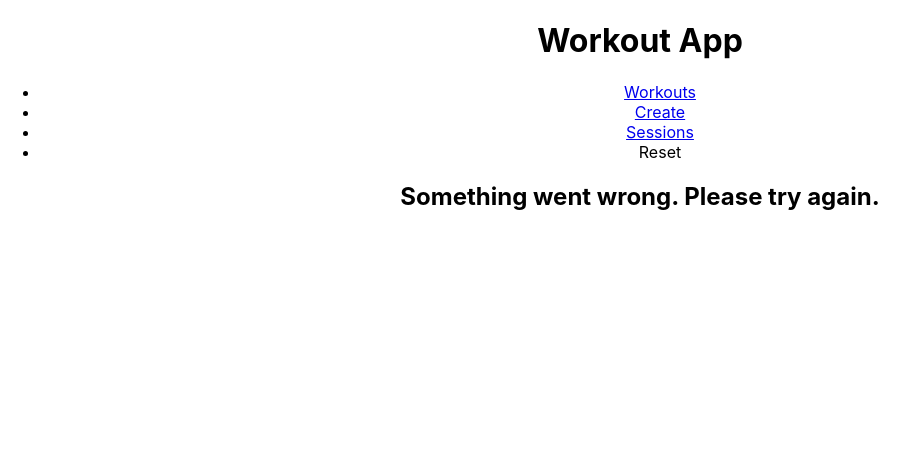
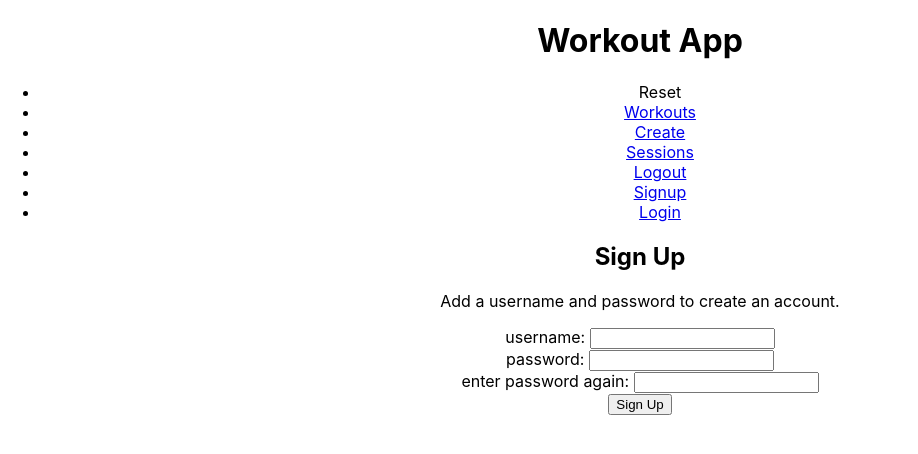
Before and after one commit to msolorio/workout_app_client, a React (Create React App) app: page /signup in a window 1280 px wide. Before the commit this address led to /workouts. Shown: the top 454 px of the page, without its empty margins (0-918 px from the left). Built offline with nearby package versions, Linux system fonts and the light colour scheme.

Commit message:
Adds Login and Signup pages and stores local storage item on login

```diff
--- a/src/App.tsx
+++ b/src/App.tsx
@@ -1,4 +1,4 @@
-import React from 'react';
+import React, { useState } from 'react';
 import { Switch, Route, Redirect } from 'react-router-dom';
 import Header from './components/Header';
 import CreateWorkout from './pages/CreateWorkout/CreateWorkout'
@@ -7,21 +7,40 @@ import ShowWorkout from './pages/ShowWorkout/ShowWorkout'
 import IndexSession from './pages/IndexSession/IndexSession'
 import ShowSession from './pages/ShowSession/ShowSession'
 import EditWorkout from './pages/EditWorkout/EditWorkout'
+import Signup from './pages/Signup/Signup'
+import Login from './pages/Login/Login'
+import Home from './pages/Home/Home'
+import { setLoginToken, removeLoginToken } from './utils/authUtils'
 import './App.css'
 
 function App() {
+
+  // TODO: Move these methods to the child components ////////////////////////////
+  const setSessionToken = (token: string) => {
+    setLoginToken(token)
+  }
+
+  const removeSessionToken = () => {
+    removeLoginToken()
+  }
+
   return (
     <div className="App">
       <h1>Workout App</h1>
-      <Header />
+      <Header removeSessionToken={removeSessionToken} />
       <Switch>
+        <Route exact path="/" render={() => <Home />} />
+        <Route exact path="/signup" render={() => <Signup />} />
+        <Route exact path="/login" render={() => <Login setSessionToken={setSessionToken} />} />
+
         <Route exact path="/workouts" render={() => <IndexWorkout />} />
         <Route exact path="/workouts/create" render={() => <CreateWorkout />} />
         <Route exact path="/workouts/:workoutId" render={(props) => <ShowWorkout {...props} />} />
         <Route exact path="/workouts/:workoutId/edit" render={(props) => <EditWorkout {...props} />} />
         <Route exact path="/sessions" render={() => <IndexSession />} />
         <Route exact path="/sessions/:sessionId" render={(props) => <ShowSession {...props} />} />
-        <Route path="*" render={() => <Redirect to="/workouts" />} />
+
+        <Route path="*" render={() => <Redirect to="/" />} />
       </Switch>
     </div>
   );
--- a/src/components/Header.tsx
+++ b/src/components/Header.tsx
@@ -1,60 +1,20 @@
-import { Link } from 'react-router-dom';
-import {
-  useMutation,
-  gql
-} from '@apollo/client'
+import { useState } from 'react'
+import { Link, Redirect } from 'react-router-dom';
+import { useMutation } from '@apollo/client'
 import { useAppDispatch } from '../app/hooks'
 import { storeWorkouts } from '../features/workouts/workoutsSlice'
 import { storeSessions } from '../features/sessions/sessionsSlice'
+import RESET from '../queries/reset'
 
-const RESET = gql`
-  mutation reset {
-    seed {
-      workouts {
-        id
-        name
-        description
-        length
-        location
-        exercises {
-          id
-          name
-          reps
-          sets
-          weight
-          unit
-        }
-      }
-      sessions {
-        id
-        date
-        completed
-        workout {
-          id
-          name
-          description
-          length
-          location
-        }
-        exerciseInstances {
-          id
-          setsCompleted
-          repsCompleted
-          exercise {
-            id
-            name
-            reps
-            sets
-            weight
-            unit
-          }
-        }
-      }
-    }
-  }
-`
+interface Props {
+  removeSessionToken: () => void
+}
 
-function Header() {
+function Header({ removeSessionToken }: Props) {
+  const [state, setState] = useState({
+    redirectToHome: false
+  })
+
   const dispatch = useAppDispatch()
   const [resetData] = useMutation(RESET)
 
@@ -71,14 +31,40 @@ function Header() {
     }
   }
 
+  const handleLogout = () => {
+    removeSessionToken()
+  }
+
+  // const loggedInLinks = (
+  //   <>
+  //     <li><Link to="/workouts">Workouts</Link></li>
+  //     <li><Link to ="/workouts/create">Create</Link></li>
+  //     <li><Link to="/sessions">Sessions</Link></li>
+  //     <li onClick={handleLogout}>Logout</li>
+  //   </>
+  // )
+
+  // const loggedOutLinks = (
+  //   <>
+  //     <li><Link to="/signup">Signup</Link></li>
+  //     <li><Link to="/login">Login</Link></li>
+  //   </>
+  // )
+
   return (
     <header>
       <nav>
         <ul>
+          <li onClick={handleReset}>Reset</li>
+
           <li><Link to="/workouts">Workouts</Link></li>
           <li><Link to ="/workouts/create">Create</Link></li>
           <li><Link to="/sessions">Sessions</Link></li>
-          <li onClick={handleReset}>Reset</li>
+          <li onClick={handleLogout}><Link to="/">Logout</Link></li>
+
+          <li><Link to="/signup">Signup</Link></li>
+          <li><Link to="/login">Login</Link></li>
+          {/* { userLoggedIn ? loggedInLinks : loggedOutLinks } */}
         </ul>
       </nav>
     </header>
--- /dev/null
+++ b/src/components/PasswordInputGroup.tsx
@@ -0,0 +1,25 @@
+import { ChangeEvent } from 'react'
+
+interface Props {
+  name: string
+  labelText: string
+  value: string
+  handleChange: (event: ChangeEvent<HTMLInputElement>) => void
+}
+
+function PasswordInputGroup(props: Props) {
+  return (
+    <div>
+      <label htmlFor={props.name}>{props.labelText}:</label>
+      {' '}
+      <input
+        type="password"
+        name={props.name}
+        value={props.value as string}
+        onChange={props.handleChange}
+      />
+    </div>
+  );
+}
+
+export default PasswordInputGroup;
--- a/src/pages/CreateWorkout/CreateWorkout.tsx
+++ b/src/pages/CreateWorkout/CreateWorkout.tsx
@@ -1,6 +1,6 @@
 import { useState, useEffect } from 'react';
 import { Redirect } from 'react-router-dom';
-import { useMutation, useQuery} from '@apollo/client';
+import { useMutation, useQuery } from '@apollo/client';
 import { storeNewWorkout, selectAllWorkouts, storeWorkouts } from '../../features/workouts/workoutsSlice'
 import { useAppDispatch, useAppSelector } from '../../app/hooks'
 import WORKOUTS from '../../queries/workouts/getWorkouts'
--- /dev/null
+++ b/src/pages/Home/Home.tsx
@@ -0,0 +1,9 @@
+function Home() {
+  return (
+    <main>
+      <h2>Welcome to the Workout App</h2>
+    </main>
+  )
+}
+
+export default Home
--- /dev/null
+++ b/src/pages/Login/Login.tsx
@@ -0,0 +1,105 @@
+import { useState, ChangeEvent } from 'react'
+import { Redirect } from 'react-router-dom'
+import { useMutation } from '@apollo/client';
+import TextInputGroup from '../../components/TextInputGroup'
+import PasswordInputGroup from '../../components/PasswordInputGroup'
+import { setLoginToken } from '../../utils/authUtils'
+import LOGIN_USER from '../../queries/users/loginUser'
+
+interface State {
+  username: string
+  password: string
+  errorMessage: string
+  redirectToWorkouts: boolean
+}
+
+interface Props {
+  setSessionToken: (token: string) => void
+}
+
+function Login({ setSessionToken }: Props) {
+  const stateObj: State = {
+    username: '',
+    password: '',
+    errorMessage: '',
+    redirectToWorkouts: false
+  }
+
+  const [state, setState] = useState(stateObj)
+
+  const [login] = useMutation(LOGIN_USER)
+
+  const handleInputChange = (event: ChangeEvent<HTMLInputElement> | ChangeEvent<HTMLSelectElement>) => {
+    setState({
+      ...state,
+      [event.target.name]: event.target.value
+    })
+  }
+
+  const handleSubmit = async () => {
+    if (
+      state.username === ''
+      || state.password === ''
+    ) {
+      setState({ ...state, errorMessage: 'All fields are required' })
+      return
+    }
+
+    try {
+      const response = await login({
+        variables: {
+          username: state.username,
+          password: state.password
+        }
+      })
+
+      setState({
+        ...state,
+        username: '',
+        password: '',
+        errorMessage: ''
+      })
+
+      setSessionToken(response.data.login.token)
+
+      setState({
+        ...state,
+        redirectToWorkouts: true
+      })
+
+    } catch (err) {
+      console.error('There was an error logging in.')
+    }
+  }
+
+  if (state.redirectToWorkouts) return <Redirect to="/workouts" />
+
+  return (
+    <main>
+      <h2>Log In</h2>
+      <form action="">
+        <TextInputGroup
+          name="username"
+          labelText="username"
+          value={state.username}
+          handleChange={handleInputChange}
+        />
+
+        <PasswordInputGroup
+          name="password"
+          labelText="password"
+          value={state.password}
+          handleChange={handleInputChange}
+        />
+
+        <input
+          type="button"
+          value="Sign Up"
+          onClick={handleSubmit}
+        />
+      </form>
+    </main>
+  )
+}
+
+export default Login
--- /dev/null
+++ b/src/pages/Signup/Signup.tsx
@@ -0,0 +1,108 @@
+import { useState, ChangeEvent } from 'react'
+import { Redirect } from 'react-router-dom'
+import { useMutation } from '@apollo/client';
+import TextInputGroup from '../../components/TextInputGroup'
+import PasswordInputGroup from '../../components/PasswordInputGroup'
+import SIGNUP_USER from '../../queries/users/signupUser'
+
+interface State {
+  username: string
+  password1: string
+  password2: string
+  errorMessage: string
+  redirectToLogin: boolean
+}
+
+function Signup() {
+  const stateObj: State = {
+    username: '',
+    password1: '',
+    password2: '',
+    errorMessage: '',
+    redirectToLogin: false
+  }
+  const [state, setState] = useState(stateObj)
+
+  const [signup] = useMutation(SIGNUP_USER)
+
+  const handleInputChange = (event: ChangeEvent<HTMLInputElement> | ChangeEvent<HTMLSelectElement>) => {
+    setState({
+      ...state,
+      [event.target.name]: event.target.value
+    })
+  }
+
+
+
+  const handleSubmit = async () => {
+    if (
+      state.username === ''
+      || state.password1 === ''
+      || state.password2 === ''
+    ) {
+      setState({ ...state, errorMessage: 'All fields are required' })
+      return
+    }
+
+    if (state.password1 !== state.password2) {
+      setState({ ...state, errorMessage: 'Both password fields must match.'})
+      return
+    }
+
+    try {
+      const response = await signup({
+        variables: {
+          username: state.username,
+          password: state.password1
+        }
+      })
+
+      // setSessionToken(response.data.signup.token)
+
+      setState({ ...state, redirectToLogin: true })
+
+
+    } catch (err) {
+      console.error('There was an error signing up.')
+    }
+  }
+
+  if (state.redirectToLogin) return <Redirect to="/login" />
+
+  return (
+    <main>
+      <h2>Sign Up</h2>
+      <p>Add a username and password to create an account.</p>
+      <form action="">
+        <TextInputGroup
+          name="username"
+          labelText="username"
+          value={state.username}
+          handleChange={handleInputChange}
+        />
+
+        <PasswordInputGroup
+          name="password1"
+          labelText="password"
+          value={state.password1}
+          handleChange={handleInputChange}
+        />
+
+        <PasswordInputGroup
+          name="password2"
+          labelText="enter password again"
+          value={state.password2}
+          handleChange={handleInputChange}
+        />
+
+        <input
+          type="button"
+          value="Sign Up"
+          onClick={handleSubmit}
+        />
+      </form>
+    </main>
+  )
+}
+
+export default Signup
--- /dev/null
+++ b/src/queries/reset.ts
@@ -0,0 +1,50 @@
+import { gql } from '@apollo/client'
+
+const RESET = gql`
+  mutation reset {
+    seed {
+      workouts {
+        id
+        name
+        description
+        length
+        location
+        exercises {
+          id
+          name
+          reps
+          sets
+          weight
+          unit
+        }
+      }
+      sessions {
+        id
+        date
+        completed
+        workout {
+          id
+          name
+          description
+          length
+          location
+        }
+        exerciseInstances {
+          id
+          setsCompleted
+          repsCompleted
+          exercise {
+            id
+            name
+            reps
+            sets
+            weight
+            unit
+          }
+        }
+      }
+    }
+  }
+`
+
+export default RESET
--- /dev/null
+++ b/src/queries/users/loginUser.ts
@@ -0,0 +1,16 @@
+import { gql } from '@apollo/client'
+
+const LOGIN_USER = gql`
+  mutation Signup($username: String!, $password: String!) {
+    login(username: $username, password: $password) {
+      token
+      user {
+        id
+        username
+      }
+      error
+    }
+  }
+`
+
+export default LOGIN_USER
--- /dev/null
+++ b/src/queries/users/signupUser.ts
@@ -0,0 +1,16 @@
+import { gql } from '@apollo/client'
+
+const SIGNUP_USER = gql`
+  mutation Signup($username: String!, $password: String!) {
+    signup(username: $username, password: $password) {
+      token
+      user {
+        id
+        username
+      }
+      error
+    }
+  }
+`
+
+export default SIGNUP_USER
--- /dev/null
+++ b/src/utils/authUtils.ts
@@ -0,0 +1,17 @@
+function setLoginToken(token: string) {
+  localStorage.setItem('logintoken', token)
+}
+
+function getLoginToken() {
+  return localStorage.getItem('logintoken')
+}
+
+function removeLoginToken() {
+  return localStorage.removeItem('logintoken')
+}
+
+export {
+  setLoginToken,
+  getLoginToken,
+  removeLoginToken
+}
```
